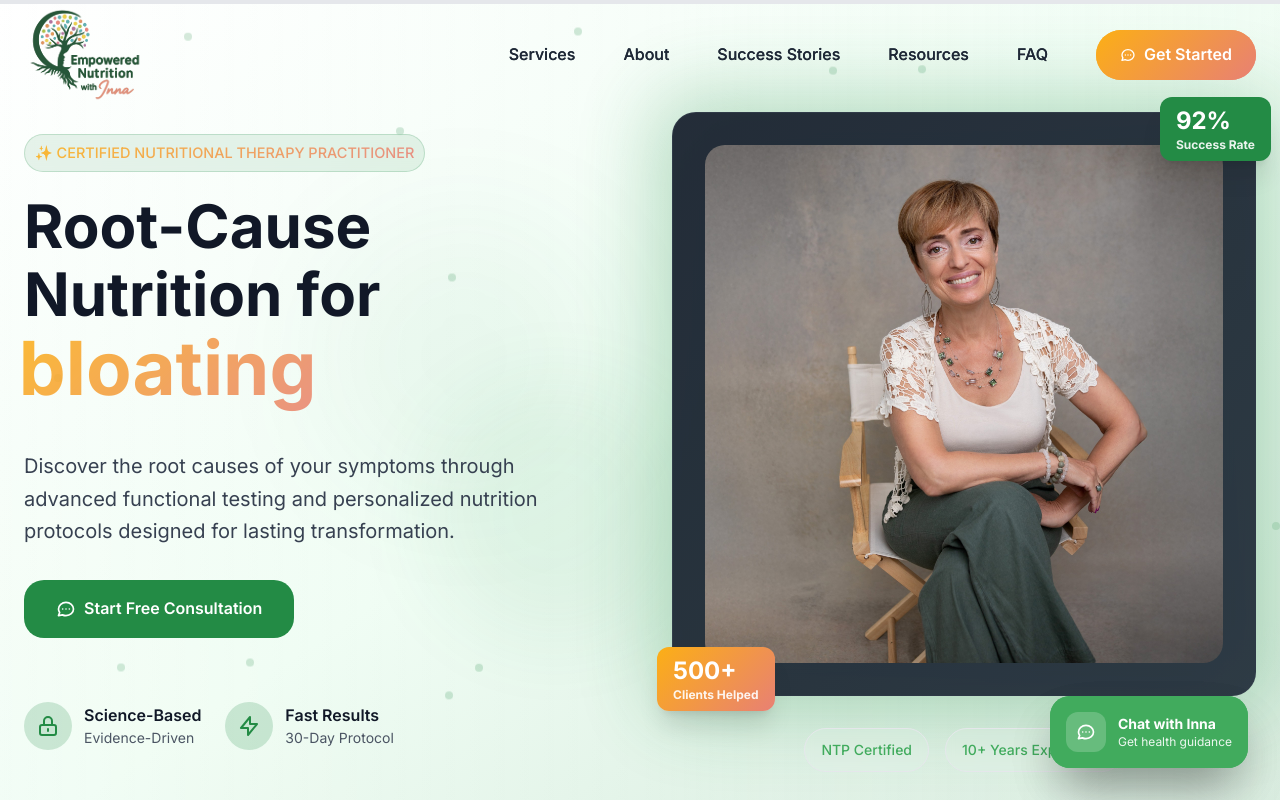
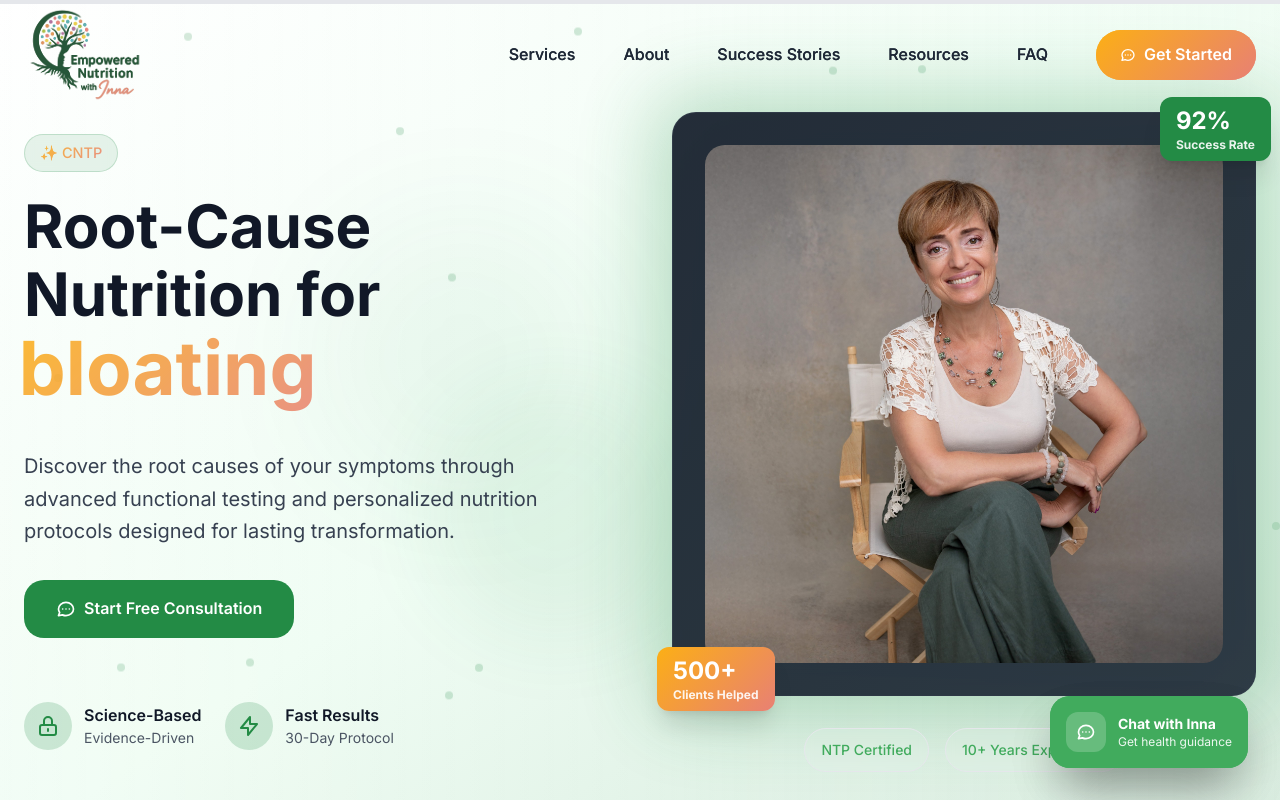
Before and after one commit to EmpoweredWithInna/website, a Next.js app: page / in a window 1280 px wide. Shown: the top 800 px of the page. Built offline with nearby package versions, Linux system fonts and the light colour scheme.

Commit message:
updated made to blogs

```diff
--- a/components/hero.tsx
+++ b/components/hero.tsx
@@ -77,7 +77,7 @@ export function Hero() {
           <div className="space-y-8">
             <div className="space-y-6">
               <div className="inline-flex items-center px-4 py-2 bg-[#238b45]/10 border border-[#238b45]/20 rounded-full backdrop-blur-sm">
-                <span className="highlighted-symptom uppercase text-sm font-medium">✨ Certified nutritional Therapy practitioner</span>
+                <span className="highlighted-symptom uppercase text-sm font-medium">✨ CNTP</span>
               </div>
 
               <h1 className="text-4xl lg:text-6xl font-bold leading-tight">
```
